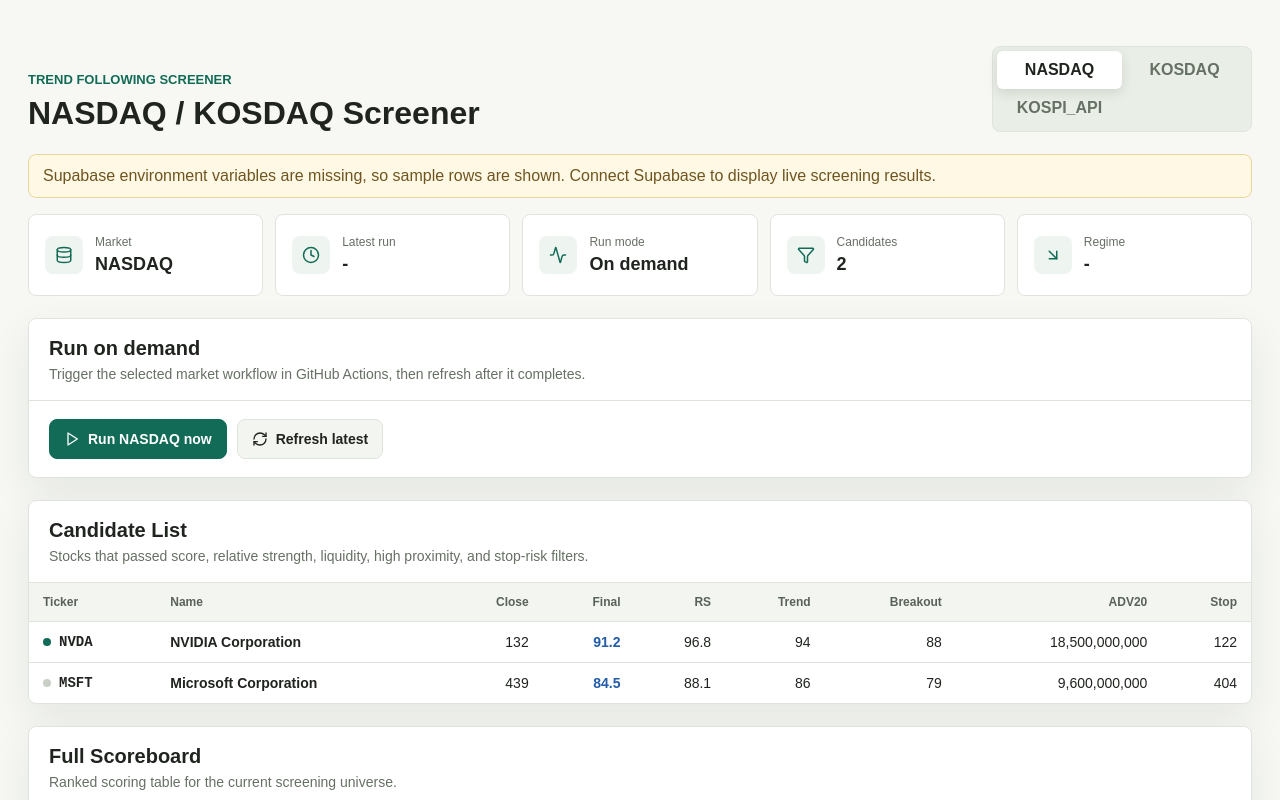
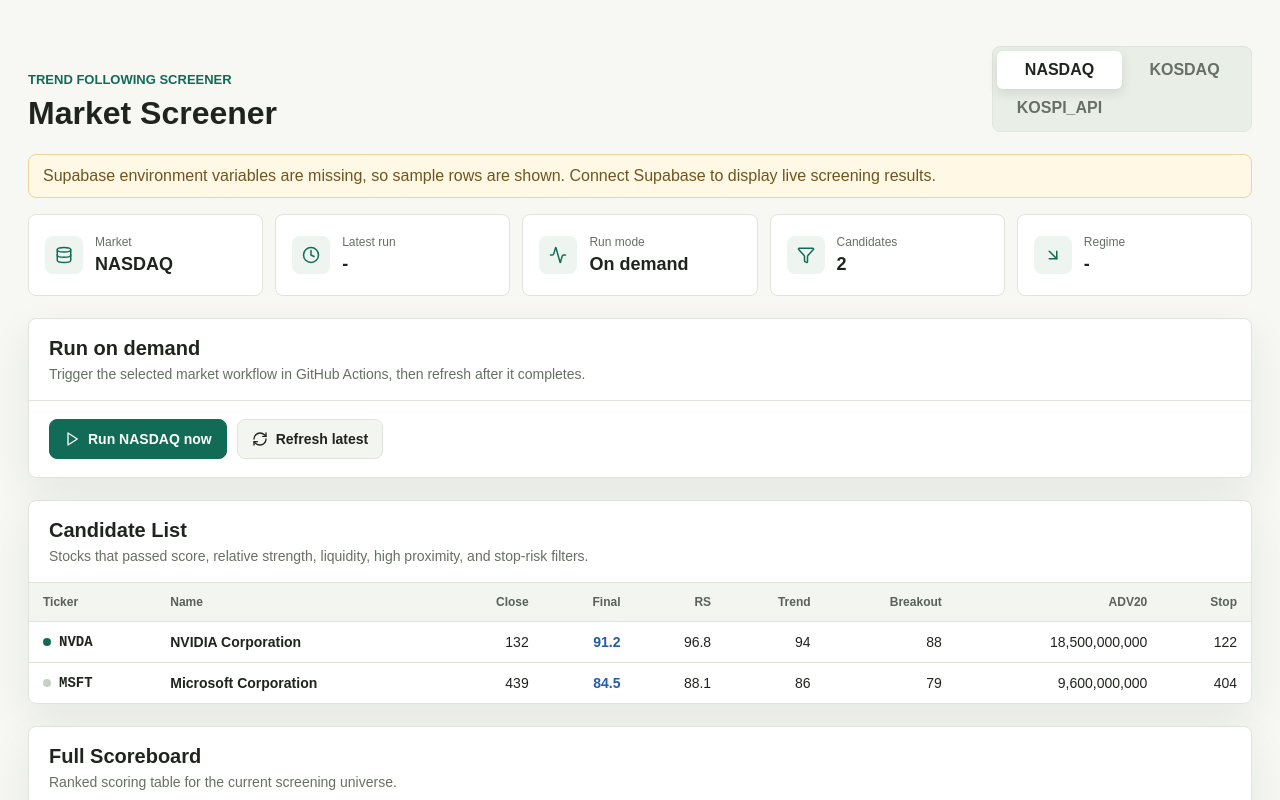
Before and after one commit to ddss8905-sudo/stocke, a Next.js app: page / in a window 1280 px wide. Shown: the top 800 px of the page. Built offline with nearby package versions, Linux system fonts and the light colour scheme; no server answers.

Commit message:
Update dashboard title for multiple markets

```diff
--- a/app/page.tsx
+++ b/app/page.tsx
@@ -112,7 +112,7 @@
       <section className="topbar">
         <div>
           <p className="eyebrow">Trend Following Screener</p>
-          <h1>NASDAQ / KOSDAQ Screener</h1>
+          <h1>Market Screener</h1>
         </div>
         <MarketTabs active={market} />
       </section>
```
